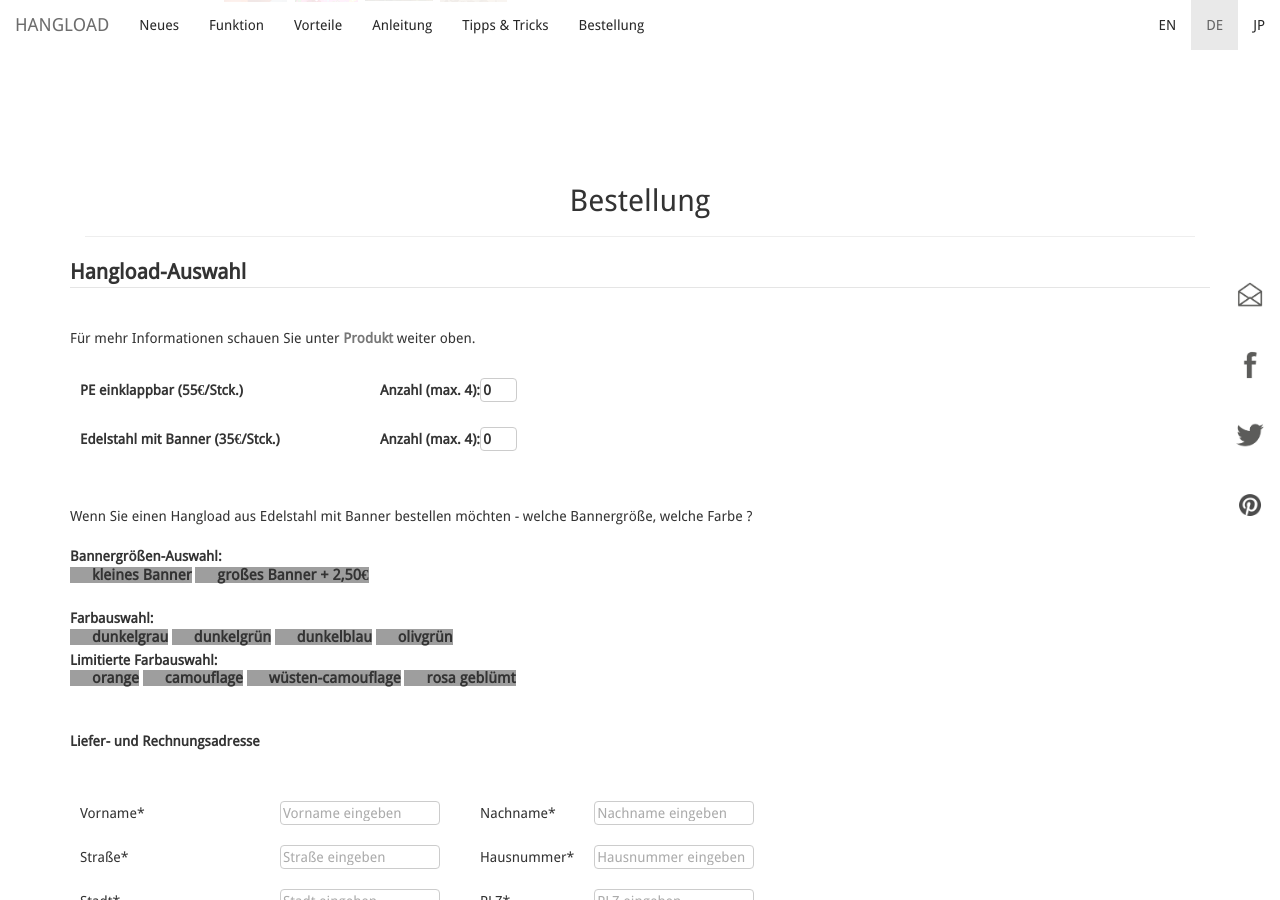
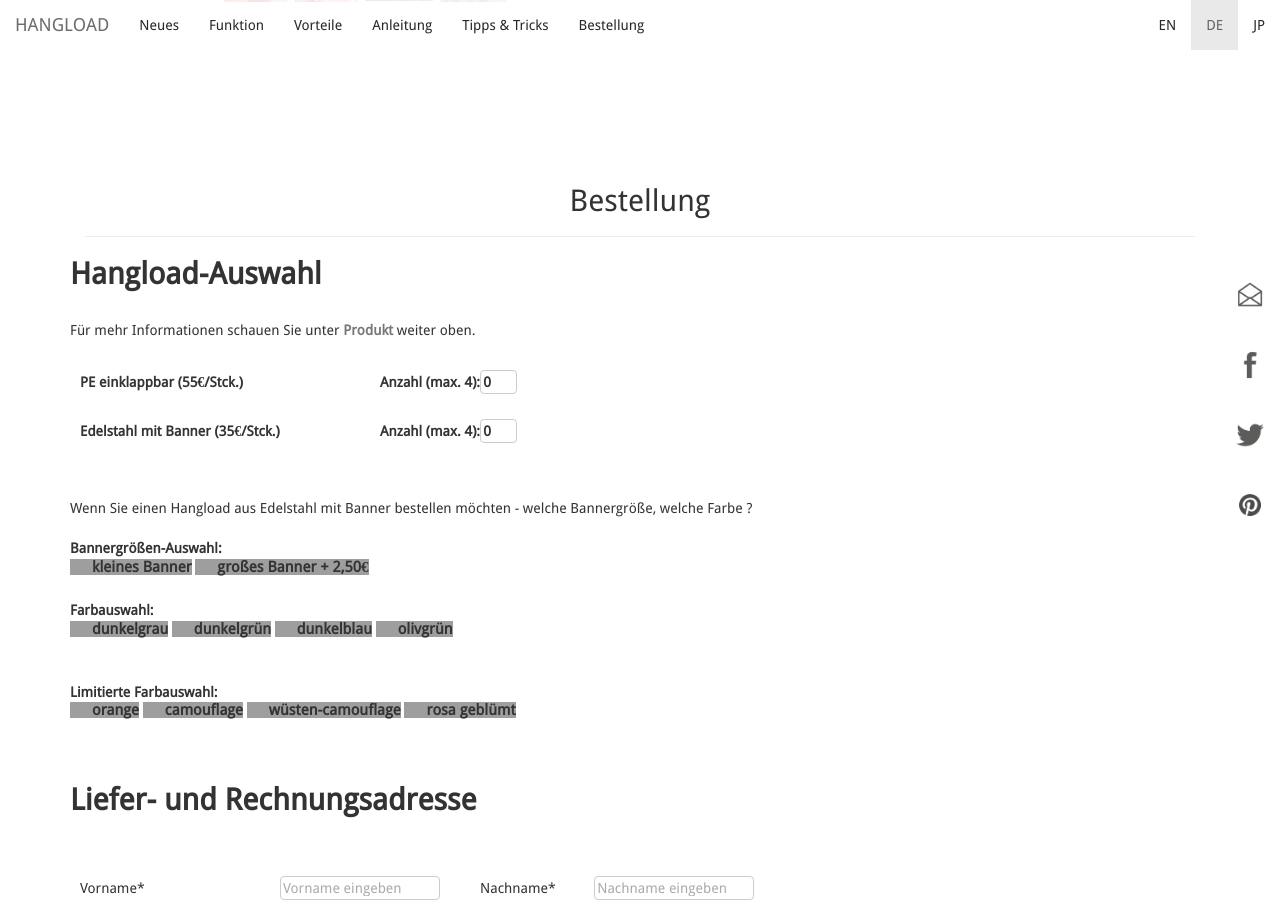
Before and after one commit to bodokaiser/hangload.com, a Jekyll site: the page built from de/webshop/index.html, in a window 1280 px wide and 900 px high, scrolled down 2250 px. Built offline with Jekyll 4.4.1, drawn with Linux system fonts in a browser that asks for light colours; nearby versions of some CDN libraries; library files that are not in the unit come from our copies; Markdown is read by kramdown in place of the engine named in the settings; grey boxes are pictures that could not be loaded.

Commit message:
Update index.html

```diff
--- a/de/webshop/index.html
+++ b/de/webshop/index.html
@@ -273,7 +273,7 @@
 <form name="order" method="post" action="//forms.brace.io/sales@hangload.com" onsubmit="return return_check()">
 <br>
 <br>
-<legend><strong>Hangload-Auswahl </strong> </legend> <br>
+<h2><strong>Hangload-Auswahl </strong> </h2> <br>
 Für mehr Informationen schauen Sie unter <a href="/de/webshop/#product"> <strong> Produkt </strong> </a> weiter oben. <br>
 <br>
 <table>
@@ -323,6 +323,8 @@
 <label for="farbe4" name="farbe4_lbl" class="css-label sme depressed">olivgrün</label>
 
 <br>
+<br>
+<br>
 
 <strong>Limitierte Farbauswahl: </strong>
 <br>
@@ -342,7 +344,7 @@
 <br>
 <br>
 <br>
-<strong> Liefer- und Rechnungsadresse </strong>
+<h2> <strong> Liefer- und Rechnungsadresse </strong> </h2>
 <table border="0">
 		<tr>
 			<td colspan="2"><input type="hidden" name="vdate" id="vdate" value="">
```
